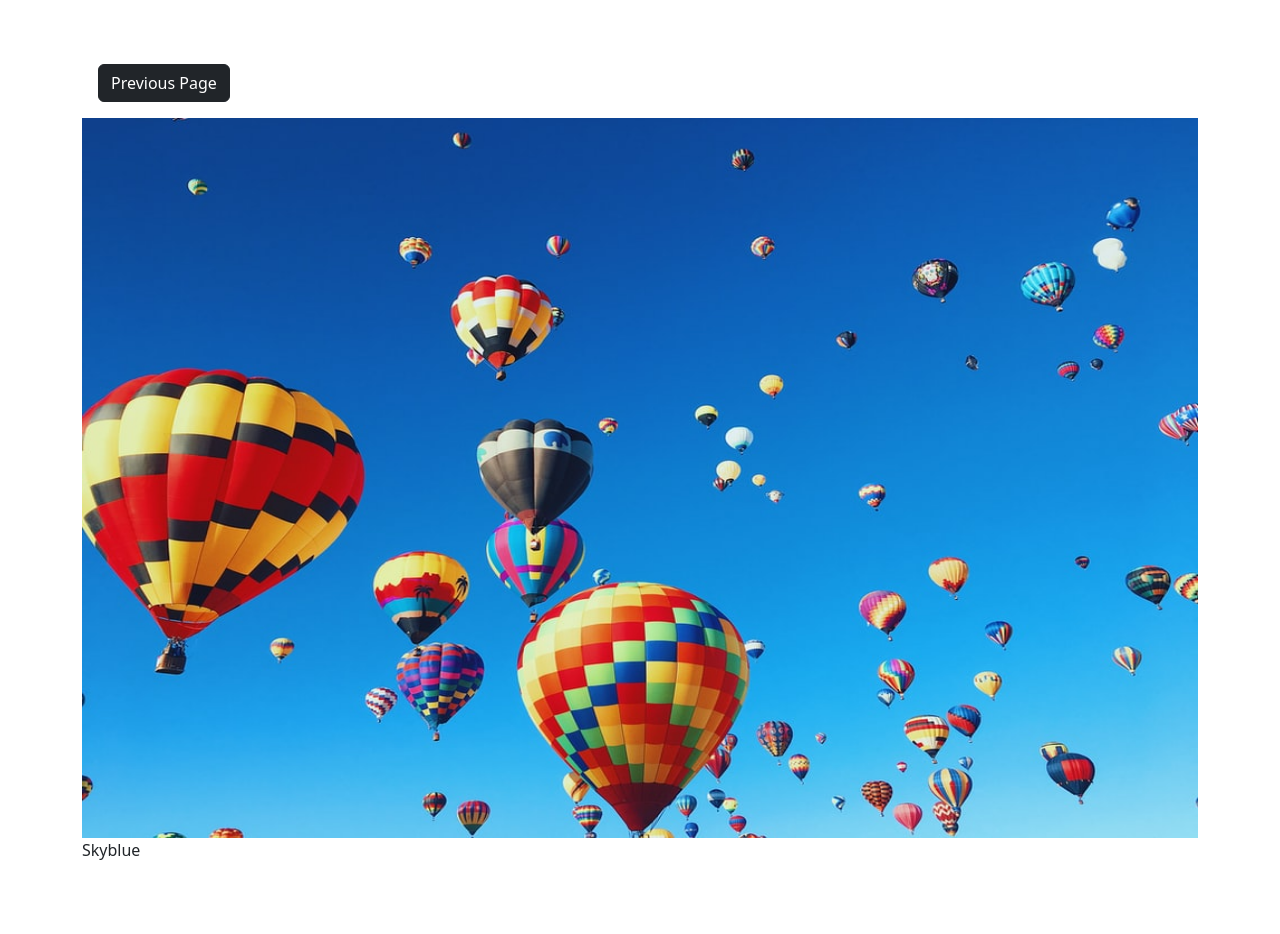
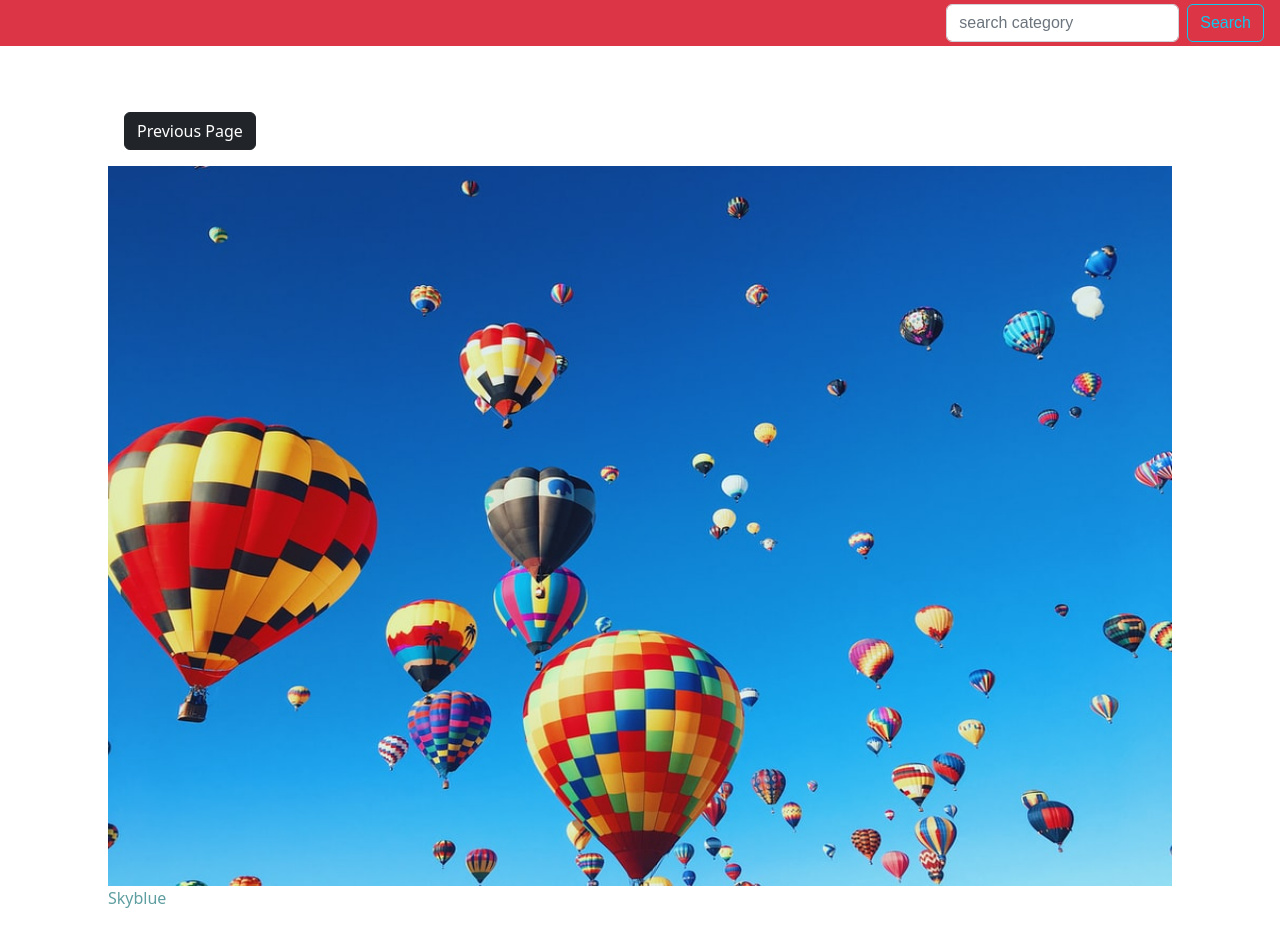
Before and after one commit to oscar9181/Gallery-app, a Django app: page /picture/3/ in a window 1280 px wide. Before the commit the page ends 860 px from the top, so only its background shows below. Run offline with Django 4.2, Linux system fonts and the light colour scheme; data comes from the database, SQL or seed files in the repository.

Commit message:
final commit

```diff
--- a/galleries/settings.py
+++ b/galleries/settings.py
@@ -65,6 +65,7 @@ TEMPLATES = [
                 'django.template.context_processors.request',
                 'django.contrib.auth.context_processors.auth',
                 'django.contrib.messages.context_processors.messages',
+                'django.template.context_processors.media',
             ],
         },
     },
--- a/galleries/urls.py
+++ b/galleries/urls.py
@@ -16,6 +16,7 @@ Including another URLconf
 from django.contrib import admin
 from django.urls import path,include
 
+
 from django.conf import settings
 from django.conf.urls.static import static
 
--- a/get_pics/urls.py
+++ b/get_pics/urls.py
@@ -1,4 +1,4 @@
-from django.urls import  URLPattern, path
+from django.urls import  path
 from . import views
 
 urlpatterns = [
--- a/get_pics/views.py
+++ b/get_pics/views.py
@@ -3,12 +3,16 @@ from.models import Category,Pictures
 
 
 def home(request):
+
+    category = request.GET.get('category')
+    if category == None:
+        pictures = Pictures.objects.all()
+    else:
+        pictures = Pictures.objects.filter(category__name=category)
+
+
     categories = Category.objects.all()
-    pictures = Pictures .objects.all()
-    img_url = []
-    for p in pictures:
-        img_url.append(p.image)
-    print(img_url)
+
 
     context = {'categories': categories,'pictures':pictures}
     return render(request, 'pictures/home.html',context)
@@ -21,9 +25,9 @@ def viewPicture(request,pk):
 def searchPicture(request):
     query = request.GET.get('query')
     if query != None:
-        picture = Pictures.objects.filter(category__name=query)
+        pictures = Pictures.objects.filter(category__name=query)
     context = {
-        'image': picture,
-        'title':'search photos'
+        'pictures': pictures,
+        'title':'search pictures'
     }
-    return render(request, 'pictures/search.html',context)
+    return render(request, 'pictures/search.html', context)
--- a/static/main.css
+++ b/static/main.css
@@ -10,3 +10,6 @@
     left: 0;
     font-family: 'Exo 2', sans-serif;
 }
+body{
+    color:cadetblue
+}
--- a/templates/pictures/display.html
+++ b/templates/pictures/display.html
@@ -1,15 +1,5 @@
-<!DOCTYPE html>
-<html lang="en">
-<head>
-    <meta charset="UTF-8">
-    <meta http-equiv="X-UA-Compatible" content="IE=edge">
-    <meta name="viewport" content="width=device-width, initial-scale=1.0">
-    <link href="https://cdn.jsdelivr.net/npm/bootstrap@5.2.0-beta1/dist/css/bootstrap.min.css"
-    rel="stylesheet" integrity="sha384-0evHe/X+R7YkIZDRvuzKMRqM+OrBnVFBL6DOitfPri4tjfHxaWutUpFmBp4vmVor"
-    crossorigin="anonymous">
-    <title>Document</title>
-</head>
-<body>
+{% extends 'pictures/home.html' %}
+{% block content %}
     <div class="m-5">
       <div class="container">
         <div class="row justify-content-center">
@@ -27,5 +17,4 @@
       </div>
 
     </div>
-</body>
-</html>
+{% endblock content %}
--- a/templates/pictures/home.html
+++ b/templates/pictures/home.html
@@ -1,4 +1,4 @@
-{% load static %}
+
 <!DOCTYPE html>
 <html lang="en">
 <head>
@@ -13,10 +13,8 @@
     <link rel="stylesheet" href="/static/main.css">
 
     <title>Document</title>
-
-
 </head>
-
+<body class="m-5" style="color:cadetblue">
 <nav class="navbar navbar-expand-lg navbar-dark bg-danger mb-4">
     <div class="container-fluid">
         <a class="navbar-brand"></a>
@@ -29,19 +27,19 @@
     </div>
 </nav>
 
-
-<body class="m-5">
     <div class="container">
         <div class="row">
+            <div class="col-md-3">
 
+
+            </div>
+            </div>
             <div class="col-md-9">
                 <div class="row">
                {% for picture in pictures %}
                     <div class="col-md-4">
                         <div class="card">
-                            {% if picture.image %}
-                            <img class="image-thumbnail" src="{{ picture.image.url }}">
-                        {% endif %}
+                            <img class="image-thumbnail" src="{{picture.image.url}}" alt="">
 
                             <div class="card-body">
                               <small>{{ picture.category.name }}</small>
@@ -49,17 +47,14 @@
                             <a href="{% url 'album' picture.id %}" class="btn btn-outline-dark btn-sm m-1">View</a>
                           </div>
                     </div>
-                    {% empty %}
-                    <h1>No Pictures</h1>
+
+
                     {% endfor %}
                 </div>
 
             </div>
 
-        </div>
     </div>
-
-
-
+    {% block content %}{% endblock content %}
 </body>
 </html>
```
Also changed, not shown: templates/pictures/search.html (+5 -20 lines).
